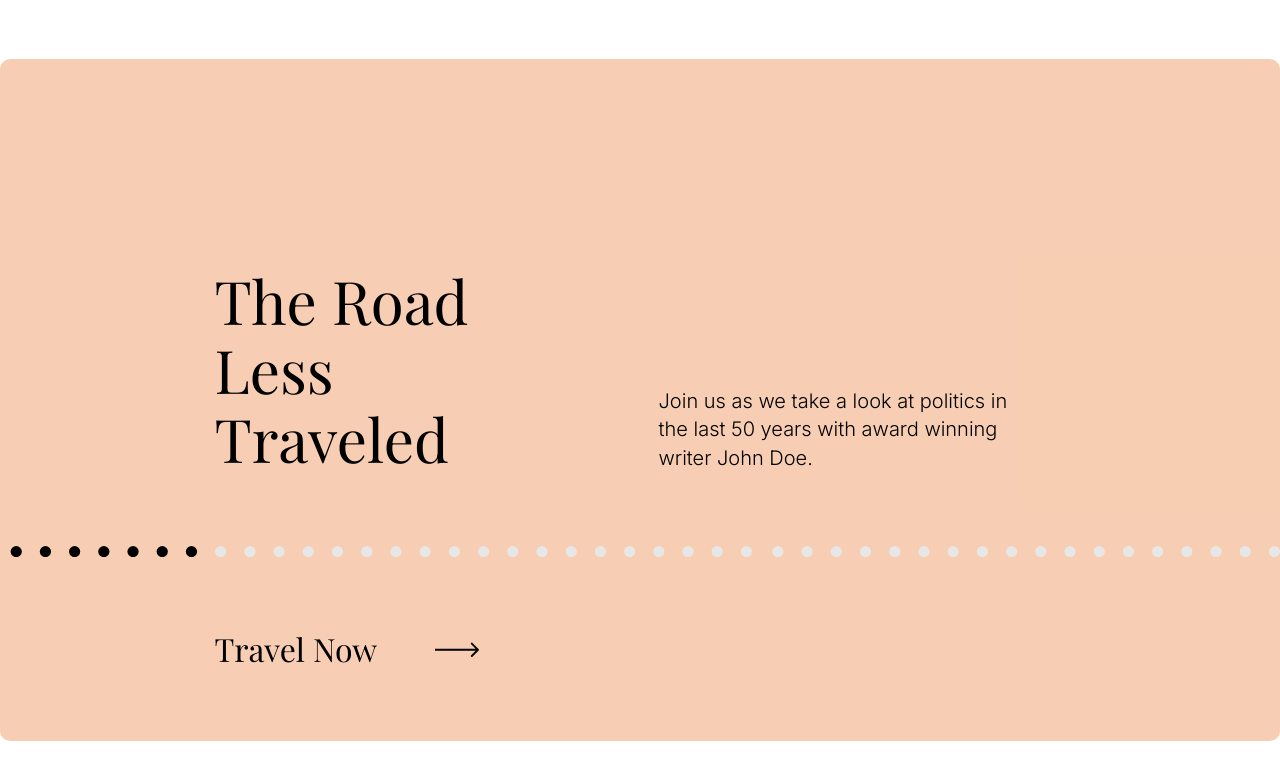
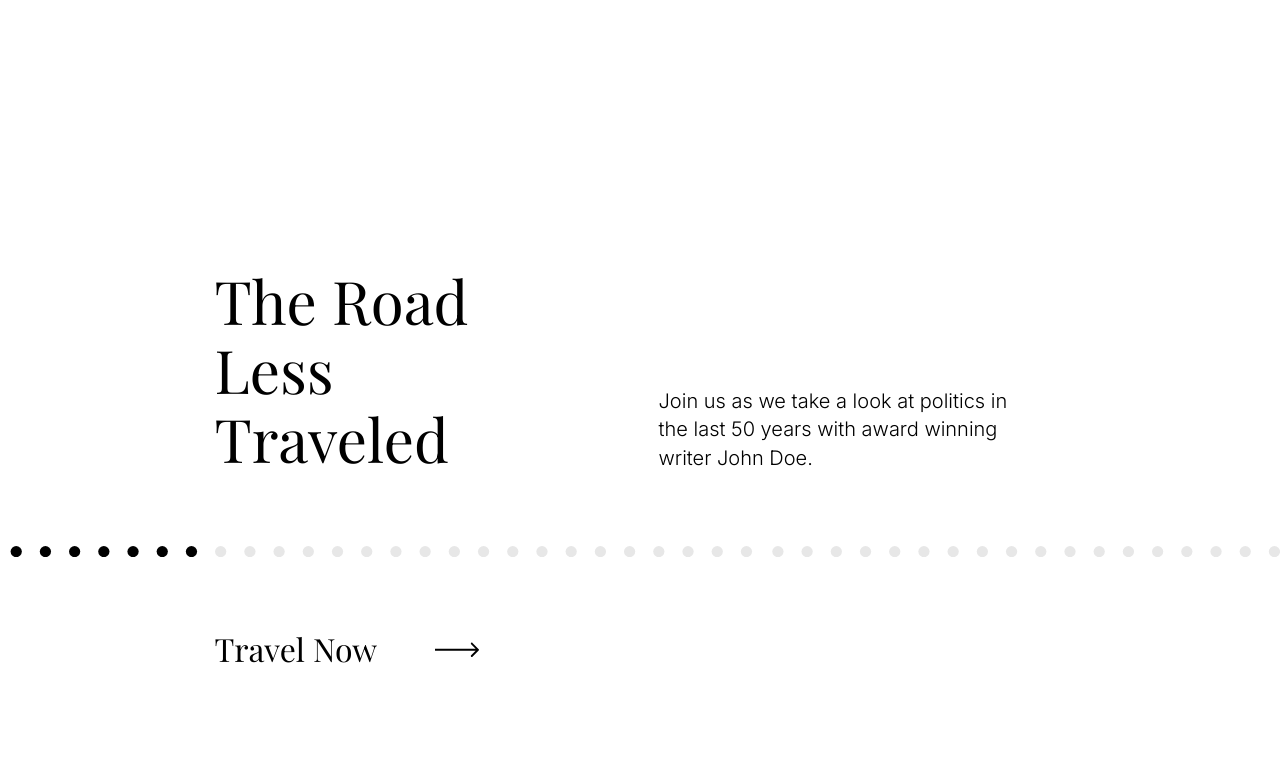
Before and after one commit to jassimalfonso/DC_hero_section, a plain HTML site: page index.html in a window 1280 px wide. Drawn offline with nearby package versions, Linux system fonts and the light colour scheme.

Commit message:
Updated css

```diff
--- a/css/main.css
+++ b/css/main.css
@@ -16,7 +16,7 @@ h1, h2, p {
 }
 
 main {
-  background-color: rgba(244, 183, 143, 0.676);
+  background-color: white;
   border-radius: 10px;
   display: flex;
   flex-direction: column;
```
